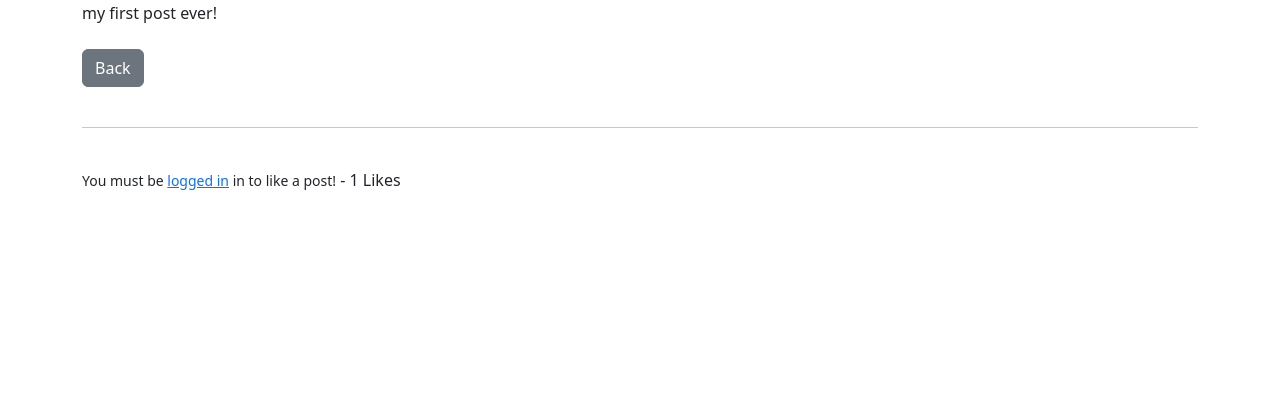
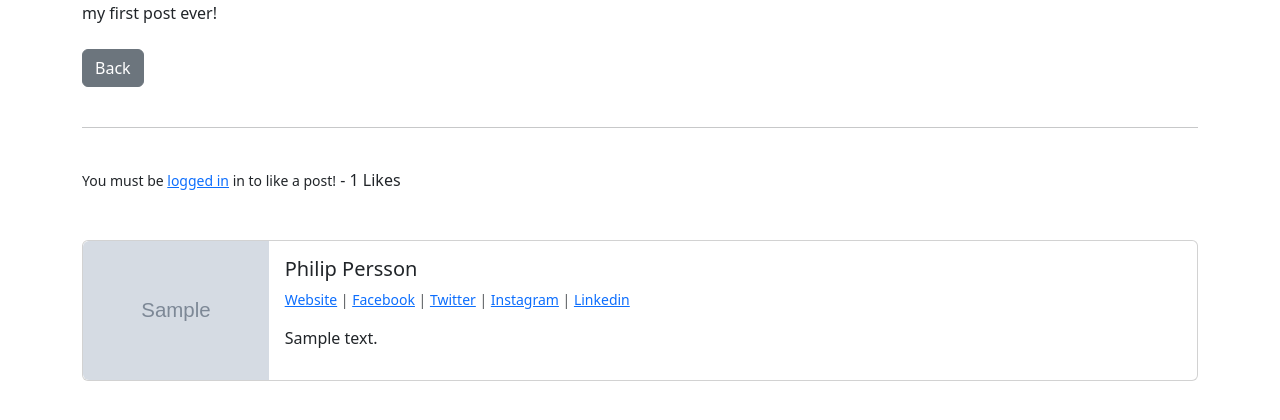
Before and after one commit to Code-Institute-Submissions/pphilippersson6-my-blog.p4, a Django app: page /article/1/ in a window 1280 px wide. Shown: the part 264-684 px from the top of the page. Run offline with Django 3.2, Linux system fonts and the light colour scheme; data comes from the database, SQL or seed files in the repository; tables that the repository leaves empty hold one stand-in row (values such as "Sample post"); grey boxes marked "Sample" are stand-in pictures; some libraries are stand-ins or nearby versions.

Commit message:
added so we can see the bio in the profile page, and not only in admin site

```diff
--- a/myblog/templates/blogpost_details.html
+++ b/myblog/templates/blogpost_details.html
@@ -55,4 +55,47 @@
         - {{ total_likes }} Likes
 </form>
 
+<br><br>
+
+<div class="card mb-3">
+    <div class="row g-0">
+      <div class="col-md-2">
+        <img src="{{ post.author.profile.profile_pic.url }}" class="img-fluid rounded-start" alt="profile picture">
+      </div>
+      <div class="col-md-10">
+        <div class="card-body">
+            <h5 class="card-title">
+                {{ post.author.first_name }}
+                {{ post.author.last_name }}
+            </h5>
+
+<p class="small text-muted">
+    {% if post.author.profile.website_url %}
+        <a href="{{ post.author.profile.website_url }}">Website</a>
+    {% endif %}
+
+    {% if post.author.profile.facebook_url %}
+         | <a href="{{ post.author.profile.facebook_url }}">Facebook</a>
+    {% endif %}
+
+    {% if post.author.profile.twitter_url %}
+         | <a href="{{ post.author.profile.twitter_url }}">Twitter</a>
+    {% endif %}
+
+    {% if post.author.profile.instagram_url %}
+         | <a href="{{ post.author.profile.instagram_url }}">Instagram</a>
+        {% endif %}
+
+    {% if post.author.profile.linkedin_url %}
+         | <a href="{{ post.author.profile.linkedin_url }}">Linkedin</a>
+    {% endif %}
+</p>
+            <p class="card-text">
+                {{ post.author.profile.bio }}
+            </p>
+        </div>
+      </div>
+    </div>
+  </div>
+
 {% endblock %}
```
